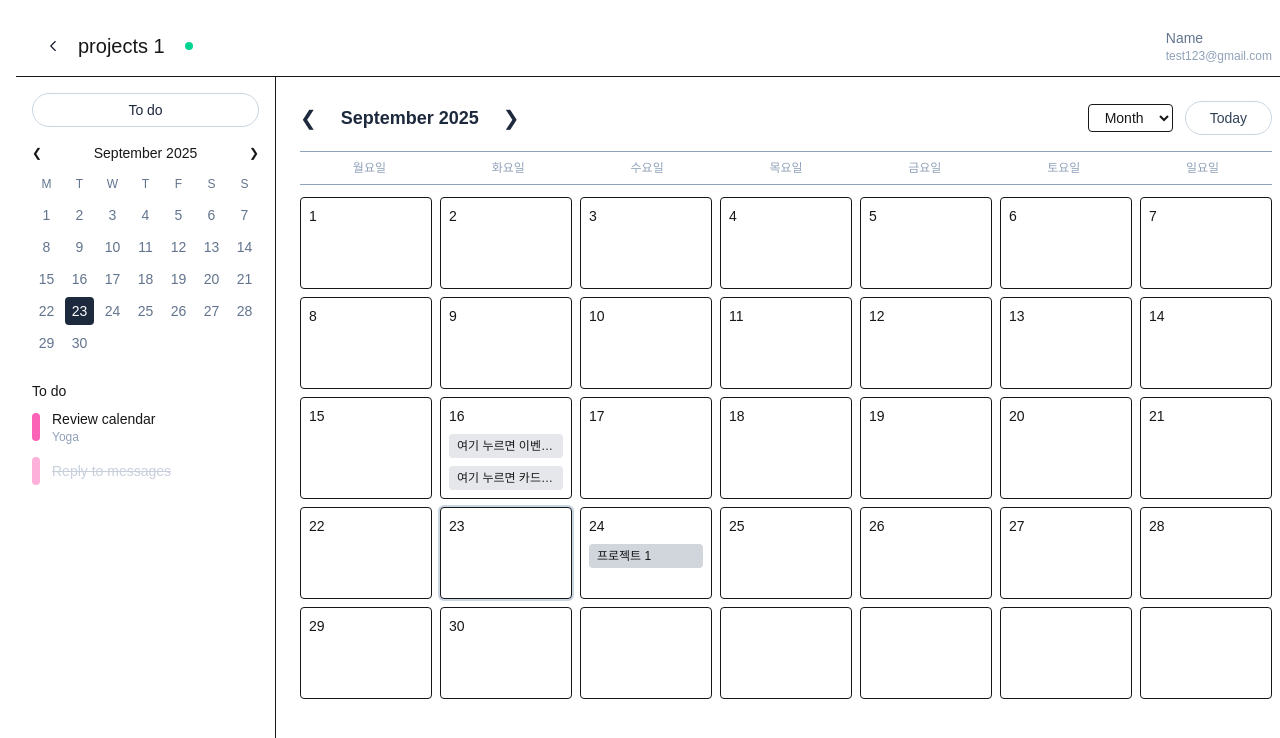
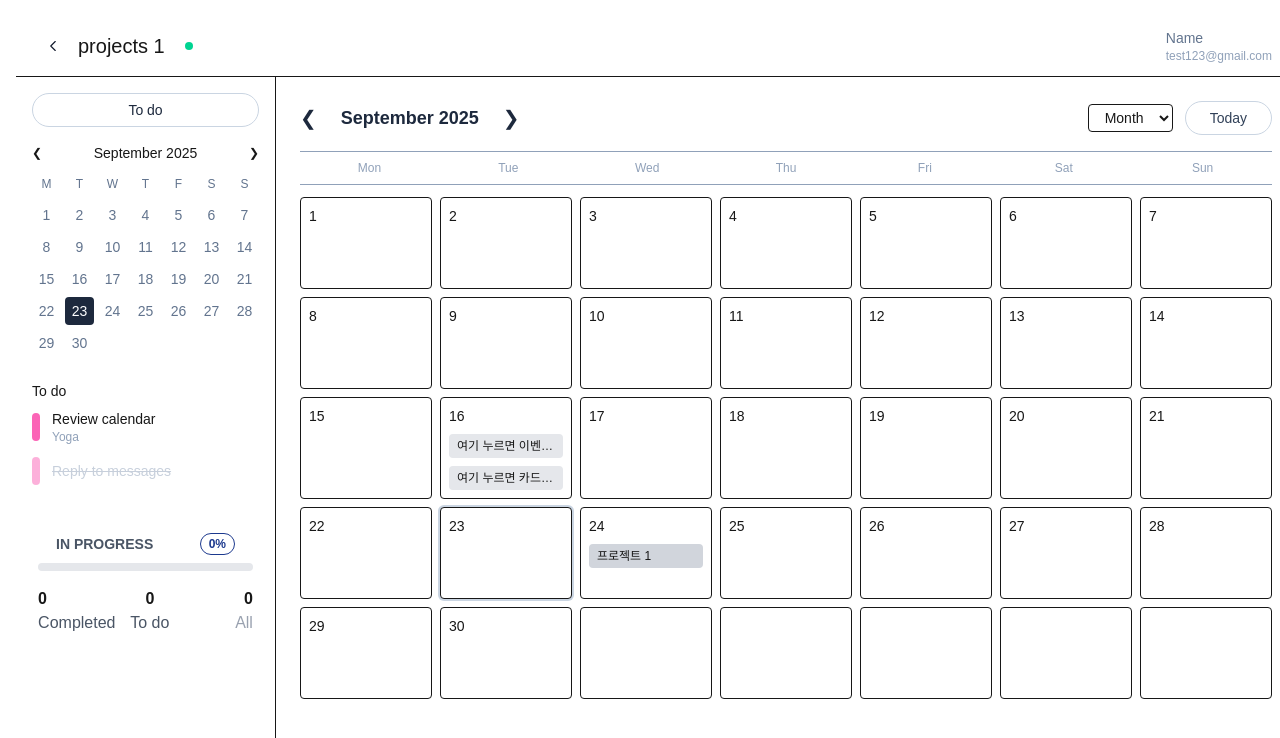
Before and after one commit to Sojiyeon/CoCal-front, a Next.js app in the folder cocal-front/: page /calendar in a window 1280 px wide. Shown: the top 738 px of the page. Built offline with nearby package versions, Linux system fonts and the light colour scheme.

Commit message:
캘린더 파일 구조 수정, CalendarUI수정

```diff
--- a/cocal-front/src/app/calendar/page.tsx
+++ b/cocal-front/src/app/calendar/page.tsx
@@ -1,6 +1,6 @@
 //import Image from "next/image";
 
-import CalendarUI from "@/components/calendar/Month";
+import CalendarUI from "@/components/calendar/CalendarUI";
 
 export default function Home() {
   return (<div className="p-4">
--- a/cocal-front/src/components/calendar/Month.tsx
+++ b/cocal-front/src/components/calendar/CalendarUI.tsx
@@ -1,93 +1,28 @@
 "use client";
 
 import React, { useState } from "react";
-import Button from "./Button";
+import Button from "../calendar/Button";
 import WeekView from "./Week";
 import DayView from "./Day";
+import TaskProgress from "./TaskProgress";
 
-// 이벤트 데이터 타입
-type CalendarEvent = {
-    id: number;
-    project_id: number | null;
-    title: string;
-    description: string | null;
-    start_date: string;
-    end_date: string | null;
-    location: string | null;
-    color: string | null;
-    project_name?: string;
-};
-
-// 샘플 이벤트
-const sampleEvents: CalendarEvent[] = [
-    {
-        id: 1,
-        project_id: 101,
-        title: "프로젝트 1",
-        description: "DB 구조 테스트",
-        start_date: "2025-09-24",
-        end_date: null,
-        location: null,
-        color: "bg-gray-300",
-        project_name: "프로젝트 1",
-    },
-    {
-        id: 2,
-        project_id: null,
-        title: "여기 누르면 이벤트 내용이 나온다",
-        description: null,
-        start_date: "2025-09-16",
-        end_date: null,
-        location: null,
-        color: "bg-gray-200",
-    },
-    {
-        id: 3,
-        project_id: null,
-        title: "여기 누르면 카드 모달로 보여",
-        description: "모달 내용 확인",
-        start_date: "2025-09-16",
-        end_date: null,
-        location: null,
-        color: "bg-gray-200",
-    },
-];
-
-// 요일 헤더
-const weekdays = ["월요일", "화요일", "수요일", "목요일", "금요일", "토요일", "일요일"];
-
-// 월간 달력 행렬 생성
-function getMonthMatrix(year: number, monthIndex: number) {
-    const first = new Date(year, monthIndex, 1);
-    const last = new Date(year, monthIndex + 1, 0);
-    const firstDay = (first.getDay() + 6) % 7; // 월요일=0
-    const daysInMonth = last.getDate();
-
-    const rows: (number | null)[][] = [];
-    let currentDay = 1 - firstDay;
-
-    while (currentDay <= daysInMonth) {
-        const week: (number | null)[] = [];
-        for (let i = 0; i < 7; i++) {
-            if (currentDay < 1 || currentDay > daysInMonth) week.push(null);
-            else week.push(currentDay);
-            currentDay++;
-        }
-        rows.push(week);
-    }
-    return rows;
-}
+import { CalendarEvent } from "./types";
+import { getMonthMatrix, formatYMD, weekdays } from "./utils";
+import { sampleEvents } from "./sampleData";
 
 export default function CalendarUI() {
-    const today = new Date("2025-09-23");
+    const today = new Date("2025-09-23"); // 샘플
 
-    // 메인 달력
     const [viewYear, setViewYear] = useState(today.getFullYear());
     const [viewMonth, setViewMonth] = useState(today.getMonth());
-
-    // 미니 달력
     const [miniYear, setMiniYear] = useState(today.getFullYear());
     const [miniMonth, setMiniMonth] = useState(today.getMonth());
+    const [events] = useState<CalendarEvent[]>(sampleEvents);
+    const [selectedEvent, setSelectedEvent] = useState<CalendarEvent | null>(null);
+    const [viewMode, setViewMode] = useState<"day" | "week" | "month">("month");
+
+    const miniMatrix = getMonthMatrix(miniYear, miniMonth);
+    const matrix = getMonthMatrix(viewYear, viewMonth);
 
     function prevMiniMonth() {
         if (miniMonth === 0) {
@@ -95,32 +30,12 @@ export default function CalendarUI() {
             setMiniYear((y) => y - 1);
         } else setMiniMonth((m) => m - 1);
     }
-
     function nextMiniMonth() {
         if (miniMonth === 11) {
             setMiniMonth(0);
             setMiniYear((y) => y + 1);
         } else setMiniMonth((m) => m + 1);
     }
-
-    const miniMatrix = getMonthMatrix(miniYear, miniMonth);
-
-    // 이벤트
-    const [events] = useState<CalendarEvent[]>(sampleEvents);
-    const [selectedEvent, setSelectedEvent] = useState<CalendarEvent | null>(null);
-
-    // 뷰 모드
-    const [viewMode, setViewMode] = useState<"day" | "week" | "month">("month");
-    const matrix = getMonthMatrix(viewYear, viewMonth);
-
-    // 날짜 포맷
-    function formatYMD(year: number, month: number, day: number) {
-        const m = String(month + 1).padStart(2, "0");
-        const d = String(day).padStart(2, "0");
-        return `${year}-${m}-${d}`;
-    }
-
-    // 메인 달력 이동
     function prevMonth() {
         if (viewMonth === 0) {
             setViewMonth(11);
@@ -138,7 +53,6 @@ export default function CalendarUI() {
         <div className="h-screen w-screen flex flex-col bg-white">
             {/* 상단 바 */}
             <div className="flex items-center justify-between px-6 py-3 bg-white border-b">
-                {/* 프로젝트명 */}
                 <div className="flex items-center gap-3">
                     <button className="p-1 rounded-full hover:bg-slate-100">
                         <svg width="18" height="18" viewBox="0 0 24 24" fill="none">
@@ -154,32 +68,24 @@ export default function CalendarUI() {
                     <h1 className="text-xl font-medium">projects 1</h1>
                     <div className="w-2 h-2 rounded-full bg-emerald-400 ml-2" />
                 </div>
-
-                {/* 사용자 정보 */}
                 <div className="flex items-center gap-4">
                     <div className="text-sm text-slate-500">
                         Name
                         <div className="text-xs text-slate-400">test123@gmail.com</div>
                     </div>
-                    {/*<img*/}
-                    {/*    src="/profile-placeholder.png"*/}
-                    {/*    alt="avatar"*/}
-                    {/*    className="w-8 h-8 rounded-full object-cover"*/}
-                    {/*/>*/}
                 </div>
             </div>
 
             <div className="flex flex-1 overflow-hidden">
-                {/* 왼쪽 사이드바 */}
+                {/* 좌측 사이드바 */}
                 <aside className="w-[260px] border-r p-4 overflow-auto">
-                    {/* To do 버튼 */}
                     <div className="mb-4">
                         <div className="w-full px-6 py-1.5 rounded-full border border-slate-300 text-sm font-medium text-slate-800 text-center">
                             To do
                         </div>
                     </div>
 
-                    {/* 미니 캘린더 */}
+                    {/* 미니 달력 */}
                     <div className="mb-6">
                         <div className="flex items-center justify-between">
                             <button onClick={prevMiniMonth} className="text-xs">&#x276E;</button>
@@ -192,14 +98,12 @@ export default function CalendarUI() {
                             <button onClick={nextMiniMonth} className="text-xs">&#x276F;</button>
                         </div>
 
-                        {/* 요일 */}
                         <div className="mt-3 grid grid-cols-7 gap-1 text-[12px] text-slate-500">
                             {["M", "T", "W", "T", "F", "S", "S"].map((d, i) => (
                                 <div key={i} className="text-center">{d}</div>
                             ))}
                         </div>
 
-                        {/* 날짜 */}
                         <div className="mt-2 grid grid-cols-7 gap-1 text-sm">
                             {miniMatrix.map((week, ri) =>
                                 week.map((day, ci) => {
@@ -221,8 +125,8 @@ export default function CalendarUI() {
                         </div>
                     </div>
 
-                    {/* To do 리스트 */}
-                    <div>
+                    {/* To do 리스트 (샘플) */}
+                    <div className="mb-6">
                         <h3 className="text-sm font-medium mb-2">To do</h3>
                         <div className="space-y-3 text-sm">
                             <div className="flex items-center gap-3">
@@ -240,11 +144,12 @@ export default function CalendarUI() {
                             </div>
                         </div>
                     </div>
+
+                    <TaskProgress />
                 </aside>
 
-                {/* 메인 캘린더 */}
+                {/* 메인 달력 */}
                 <main className="flex-1 p-6 overflow-auto">
-                    {/* 상단 컨트롤 */}
                     <div className="flex items-center justify-between mb-4">
                         <div className="flex items-center gap-6">
                             <button onClick={prevMonth} className="text-slate-800 hover:text-slate-600 text-xl">
@@ -275,7 +180,7 @@ export default function CalendarUI() {
                         </div>
                     </div>
 
-                    {/* 뷰 */}
+                    {/* 달력 뷰 */}
                     {viewMode === "month" && (
                         <>
                             <div className="grid grid-cols-7 text-xs text-slate-400 border-t border-b py-2">
--- /dev/null
+++ b/cocal-front/src/components/calendar/TaskProgress.tsx
@@ -0,0 +1,51 @@
+"use client";
+import React, { useState } from "react";
+import { TaskStats } from "./types";
+
+export default function TaskProgress() {
+    const [stats] = useState<TaskStats>({
+        completed: 0,
+        todo: 0,
+        all: 0,
+        percent: 0,
+    });
+
+    return (
+        <div className="p-6 max-w-md mx-auto">
+            {/* 제목 + 완료율 배지 */}
+            <div className="flex items-center justify-between mb-2">
+                <h2 className="text-gray-600 font-semibold text-sm">IN PROGRESS</h2>
+                <span className="border border-blue-900 rounded-full px-2 py-0.5 text-blue-900 font-semibold text-xs">
+                    {stats.percent}%
+                </span>
+            </div>
+
+            {/* 진행률 & 통계 묶음 */}
+            <div className="w-[120%] relative left-[-10%]">
+                {/* 진행률 바 */}
+                <div className="bg-gray-200 rounded-full h-2 mb-4">
+                    <div
+                        className="bg-blue-900 h-2 rounded-full"
+                        style={{ width: `${stats.percent}%` }}
+                    ></div>
+                </div>
+
+                {/* 완료 / 해야할 것 / 전체 개수 */}
+                <div className="flex">
+                    <div className="flex-1 text-left">
+                        <p className="text-1xl font-bold">{stats.completed}</p>
+                        <p className="text-gray-600">Completed</p>
+                    </div>
+                    <div className="flex-1 text-center">
+                        <p className="text-1xl font-bold">{stats.todo}</p>
+                        <p className="text-gray-600">To do</p>
+                    </div>
+                    <div className="flex-1 text-right">
+                        <p className="text-1xl font-bold">{stats.all}</p>
+                        <p className="text-gray-400">All</p>
+                    </div>
+                </div>
+            </div>
+        </div>
+    );
+}
--- /dev/null
+++ b/cocal-front/src/components/calendar/sampleData.ts
@@ -0,0 +1,36 @@
+import { CalendarEvent } from "./types";
+
+// ===================== 샘플 이벤트 =====================
+export const sampleEvents: CalendarEvent[] = [
+    {
+        id: 1,
+        project_id: 101,
+        title: "프로젝트 1",
+        description: "DB 구조 테스트",
+        start_date: "2025-09-24",
+        end_date: null,
+        location: null,
+        color: "bg-gray-300",
+        project_name: "프로젝트 1",
+    },
+    {
+        id: 2,
+        project_id: null,
+        title: "여기 누르면 이벤트 내용이 나온다",
+        description: null,
+        start_date: "2025-09-16",
+        end_date: null,
+        location: null,
+        color: "bg-gray-200",
+    },
+    {
+        id: 3,
+        project_id: null,
+        title: "여기 누르면 카드 모달로 보여",
+        description: "모달 내용 확인",
+        start_date: "2025-09-16",
+        end_date: null,
+        location: null,
+        color: "bg-gray-200",
+    },
+];
--- /dev/null
+++ b/cocal-front/src/components/calendar/types.ts
@@ -0,0 +1,22 @@
+// ===================== 타입 정의 =====================
+
+// 이벤트 데이터 타입
+export type CalendarEvent = {
+    id: number;
+    project_id: number | null;
+    title: string;
+    description: string | null;
+    start_date: string;
+    end_date: string | null;
+    location: string | null;
+    color: string | null;
+    project_name?: string; // optional
+};
+
+// 할 일 현황 대시보드 데이터 구조
+export interface TaskStats {
+    completed: number; // 완료 개수
+    todo: number;      // 미완료 개수
+    all: number;       // 전체 개수
+    percent: number;   // 완료율
+}
--- /dev/null
+++ b/cocal-front/src/components/calendar/utils.ts
@@ -0,0 +1,32 @@
+// ===================== 달력 유틸 =====================
+export const weekdays = ["Mon", "Tue", "Wed", "Thu", "Fri", "Sat", "Sun"];
+
+// 특정 연도/월에 대한 달력 행렬 생성
+export function getMonthMatrix(year: number, monthIndex: number) {
+    const first = new Date(year, monthIndex, 1);
+    const last = new Date(year, monthIndex + 1, 0);
+
+    const firstDay = (first.getDay() + 6) % 7; // 월요일 기준 시작
+    const daysInMonth = last.getDate();
+
+    const rows: (number | null)[][] = [];
+    let currentDay = 1 - firstDay;
+
+    while (currentDay <= daysInMonth) {
+        const week: (number | null)[] = [];
+        for (let i = 0; i < 7; i++) {
+            if (currentDay < 1 || currentDay > daysInMonth) week.push(null);
+            else week.push(currentDay);
+            currentDay++;
+        }
+        rows.push(week);
+    }
+    return rows;
+}
+
+// YYYY-MM-DD 포맷 변환
+export function formatYMD(year: number, month: number, day: number) {
+    const m = String(month + 1).padStart(2, "0");
+    const d = String(day).padStart(2, "0");
+    return `${year}-${m}-${d}`;
+}
```
Also changed, not shown: cocal-front/src/components/calendar/Day.tsx (+4 -22 lines), cocal-front/src/components/calendar/Week.tsx (+3 -24 lines).
